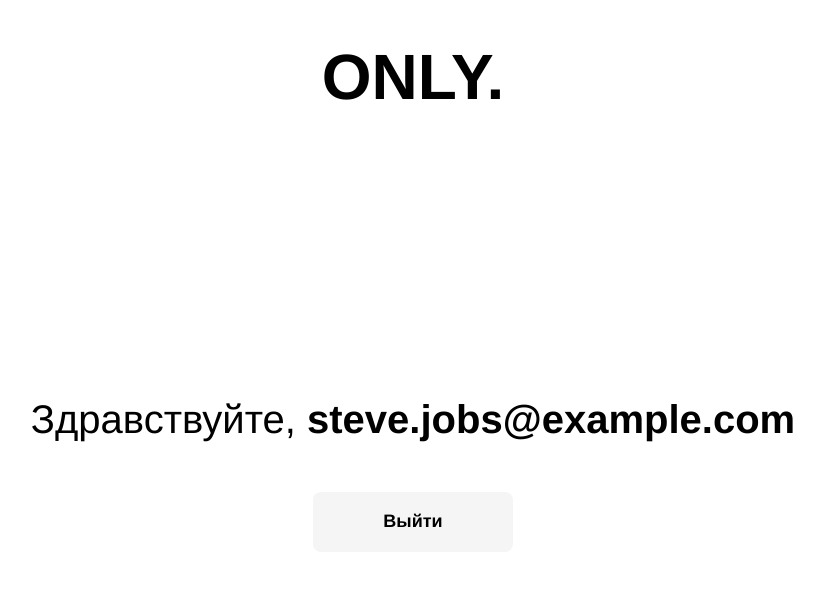
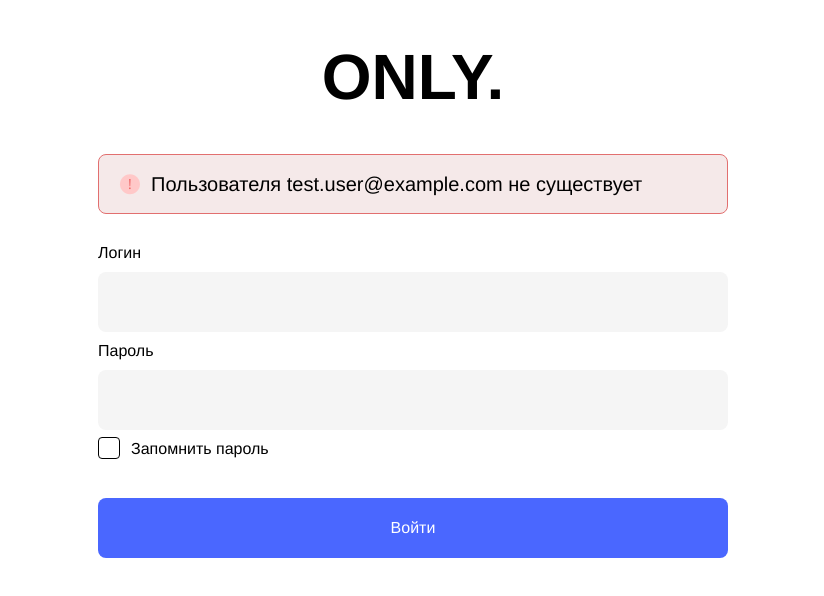
Before and after one commit to n1982/only-front, a React (Create React App) app: page / in a window 1280 px wide. Shown: the top 596 px of the page, without its empty margins (227-1051 px from the left). Built offline with nearby package versions, Linux system fonts and the light colour scheme; a web font is replaced by a local one.

Commit message:
configured form validation

```diff
--- a/package.json
+++ b/package.json
@@ -3,6 +3,7 @@
   "version": "0.1.0",
   "private": true,
   "dependencies": {
+    "@hookform/resolvers": "^2.9.0",
     "@testing-library/jest-dom": "^5.16.4",
     "@testing-library/react": "^13.3.0",
     "@testing-library/user-event": "^13.5.0",
@@ -18,7 +19,8 @@
     "react-scripts": "5.0.1",
     "styled-components": "^5.3.5",
     "typescript": "^4.7.2",
-    "web-vitals": "^2.1.4"
+    "web-vitals": "^2.1.4",
+    "yup": "^0.32.11"
   },
   "scripts": {
     "start": "react-scripts start",
--- a/src/components/App.tsx
+++ b/src/components/App.tsx
@@ -25,7 +25,7 @@ const App: React.FC = () => {
       <div className='App'>
         <Header />
         <Main>
-          <Profile />
+          <SignInForm />
         </Main>
       </div>
     </>
--- a/src/components/UI/ValidationErrorMessage.tsx
+++ b/src/components/UI/ValidationErrorMessage.tsx
@@ -1,7 +1,9 @@
 import React from 'react';
 import styled from 'styled-components';
 
-interface ValidationErrorMessageProps {}
+interface ValidationErrorMessageProps {
+  children: React.ReactNode;
+}
 
 const StyledErrorMessage = styled.div`
   margin-bottom: 20px;
@@ -9,8 +11,10 @@ const StyledErrorMessage = styled.div`
   color: #e26f6f;
 `;
 
-const ValidationErrorMessage: React.FC<ValidationErrorMessageProps> = () => {
-  return <StyledErrorMessage>ValidationErrorMessage</StyledErrorMessage>;
+const ValidationErrorMessage: React.FC<ValidationErrorMessageProps> = ({
+  children,
+}) => {
+  return <StyledErrorMessage>{children}</StyledErrorMessage>;
 };
 
 export default ValidationErrorMessage;
--- a/src/components/pages/SignInForm.tsx
+++ b/src/components/pages/SignInForm.tsx
@@ -2,10 +2,13 @@ import React from 'react';
 import styled from 'styled-components';
 import Button from '../UI/Button';
 import Checkbox from '../UI/Checkbox';
-import InputField from '../UI/InputField';
+// import InputField from '../UI/InputField';
 import { Label } from '../UI/Label';
 import ServerErrorMessage from '../UI/ServerErrorMessage';
 import ValidationErrorMessage from '../UI/ValidationErrorMessage';
+import * as Yup from 'yup';
+import { yupResolver } from '@hookform/resolvers/yup';
+import { useForm } from 'react-hook-form';
 
 interface SignInFormProps {}
 
@@ -13,22 +16,59 @@ const Form = styled.form`
   width: 640px;
   padding: 0 5px;
 `;
+const Input = styled.input.attrs((props) => ({
+  type: props.type || `text`,
+  name: props.name,
+}))`
+  width: 100%;
+  height: 60px;
+  padding: 0 20px;
+  margin-bottom: 10px;
+  background: #f5f5f5;
+  border: none;
+  border-radius: 8px;
+  outline: none;
+  font-size: 24px;
+`;
 
 const SignInForm: React.FC<SignInFormProps> = () => {
+  const validationSchema = Yup.object().shape({
+    email: Yup.string()
+      .required('Поле "Email" должно быть заполнено')
+      .email('Email не верный'),
+    password: Yup.string()
+      .min(6, 'Поле "Password" не должно содержать менее 6 символов')
+      .required('Поле "Password" должно быть заполнено'),
+  });
+  const {
+    register,
+    formState: { errors },
+    handleSubmit,
+  } = useForm({
+    mode: 'onBlur',
+    resolver: yupResolver(validationSchema),
+  });
+
+  const onSubmit = (data: any) => {
+    console.log({ ...data });
+  };
   return (
-    <Form
-      onSubmit={(event) => {
-        event.preventDefault();
-        console.log('Form submit');
-      }}
-    >
+    <Form onSubmit={handleSubmit(onSubmit)}>
       <ServerErrorMessage />
       <Label>Логин</Label>
-      <InputField type='email' />
-      <ValidationErrorMessage />
+      <Input type='email' {...register('email')} />
+      {!!errors?.email && (
+        <ValidationErrorMessage>
+          {errors?.email?.message}
+        </ValidationErrorMessage>
+      )}
       <Label>Пароль</Label>
-      <InputField type='password' />
-      <ValidationErrorMessage />
+      <Input type='password' {...register('password')} />
+      {!!errors?.password && (
+        <ValidationErrorMessage>
+          {errors?.password?.message}
+        </ValidationErrorMessage>
+      )}
       <Checkbox label='Запомнить пароль' />
       <Button disabled={false}>Войти</Button>
     </Form>
```
Also changed, not shown: 1 other file (tests, documents, lock files or other folders).
